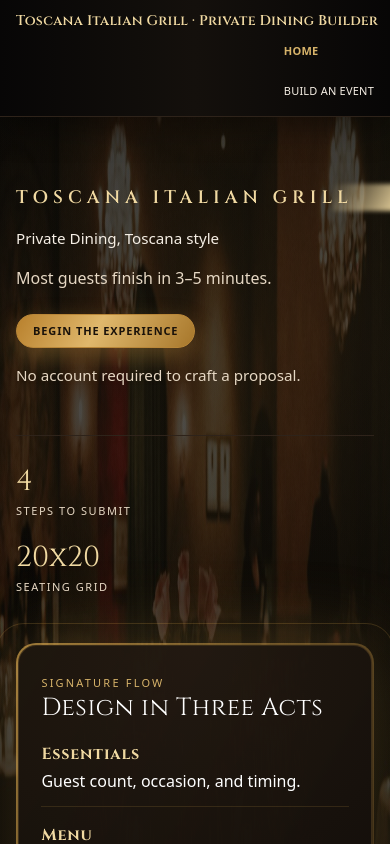
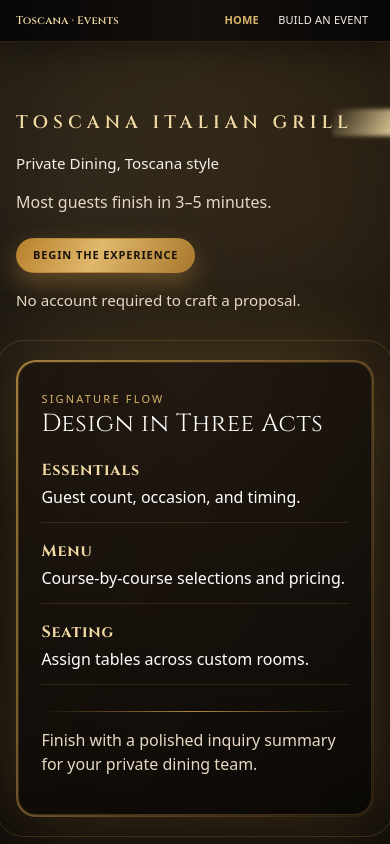
Before and after one commit to AlbionAskushaj/Toscana-Events, a React (Vite) app in the folder frontend/: page / in a window 390 px wide. Shown: the top 844 px of the page. Built offline with nearby package versions, Linux system fonts and the light colour scheme; no server answers; a web font is replaced by a local one.

Commit message:
More Mobile compatibility and inquiry fetching

```diff
--- a/frontend/src/components/Layout.tsx
+++ b/frontend/src/components/Layout.tsx
@@ -15,7 +15,8 @@
       <header className="navbar navbar-expand-lg navbar-dark nav-gilded sticky-top">
         <div className="container">
           <Link to="/" className="navbar-brand fw-semibold">
-            Toscana Italian Grill · Private Dining Builder
+            <span className="brand-full">Toscana Italian Grill · Private Dining Builder</span>
+            <span className="brand-short">Toscana · Events</span>
           </Link>
           <nav className="navbar-nav ms-auto gap-2">
             <Link className={`nav-link ${location.pathname === "/" ? "active fw-semibold" : ""}`} to="/">
--- a/frontend/src/index.css
+++ b/frontend/src/index.css
@@ -69,6 +69,10 @@
   letter-spacing: 0.04em;
   text-transform: uppercase;
   font-size: 12px;
+}
+
+.brand-short {
+  display: none;
 }
 
 .nav-gilded .nav-link.active,
@@ -211,24 +215,9 @@
   min-height: 100vh;
 }
 
-.page::before {
-  content: "";
-  position: absolute;
-  inset: 0;
-  background-image: var(--page-bg);
-  background-size: 100% 116.6667%;
-  background-position: top center;
-  background-repeat: no-repeat;
-  filter: saturate(1) brightness(0.95);
-  z-index: 0;
-}
-
+.page::before,
 .page::after {
-  content: "";
-  position: absolute;
-  inset: 0;
-  background: linear-gradient(180deg, rgba(7, 6, 5, 0.7), rgba(7, 6, 5, 0.55) 35%, rgba(7, 6, 5, 0.75) 100%);
-  z-index: 0;
+  content: none;
 }
 
 .page > * {
@@ -236,13 +225,13 @@
   z-index: 1;
 }
 
-.page-landing { --page-bg: url("/assets/homepage.jpg"); }
-.page-builder { --page-bg: url("/assets/sunset_vineyard.webp"); }
-.page-admin-inquiries { --page-bg: url("/assets/Whitemansion_sunset.webp"); }
-.page-admin-menu { --page-bg: url("/assets/zoomed_out.webp"); }
-.page-admin-rooms { --page-bg: url("/assets/Whitemansion_sunset.webp"); }
-.page-admin-login { --page-bg: url("/assets/zoomed_out.webp"); }
-.page-admin-templates { --page-bg: url("/assets/zoomed_out.webp"); }
+.page-landing { --page-bg: none; }
+.page-builder { --page-bg: none; }
+.page-admin-inquiries { --page-bg: none; }
+.page-admin-menu { --page-bg: none; }
+.page-admin-rooms { --page-bg: none; }
+.page-admin-login { --page-bg: none; }
+.page-admin-templates { --page-bg: none; }
 
 .hero-title {
   font-size: clamp(2.6rem, 4vw, 3.6rem);
@@ -1015,6 +1004,29 @@
 }
 
 @media (max-width: 768px) {
+  .navbar-brand {
+    font-size: 12px;
+    letter-spacing: 0.02em;
+  }
+
+  .brand-full {
+    display: none;
+  }
+
+  .brand-short {
+    display: inline;
+  }
+
+  .nav-gilded .navbar-nav {
+    flex-direction: row;
+    flex-wrap: nowrap;
+    gap: 0.75rem;
+  }
+
+  .nav-gilded .nav-link {
+    padding: 0.25rem 0.35rem;
+  }
+
   .page-header {
     flex-direction: column;
     align-items: flex-start;
@@ -1114,6 +1126,10 @@
 }
 
 @media (max-width: 480px) {
+  .navbar-brand {
+    font-size: 11px;
+  }
+
   .hero-subtitle {
     font-size: 0.95rem;
   }
--- a/frontend/src/pages/LandingPage.tsx
+++ b/frontend/src/pages/LandingPage.tsx
@@ -19,16 +19,6 @@
                 <span className="hero-note">
                   No account required to craft a proposal.
                 </span>
-              </div>
-              <div className="hero-metrics mt-5">
-                <div>
-                  <div className="metric-value">4</div>
-                  <div className="metric-label">Steps to submit</div>
-                </div>
-                <div>
-                  <div className="metric-value">20x20</div>
-                  <div className="metric-label">Seating grid</div>
-                </div>
               </div>
             </div>
             <div className="col-12 col-lg-5">
```
Also changed, not shown: 1 other file (tests, documents, lock files or other folders).
